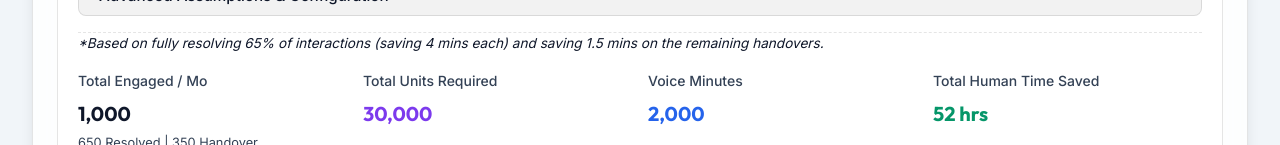
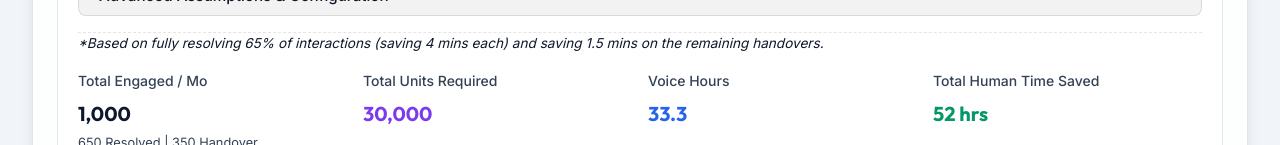
Before and after one commit to jredsell/roicalculator, a React (Vite) app: page / in a window 1280 px wide. Both pictures are taken after a click on the button "Add Use Case". Shown: the part 655-800 px from the top of the page. Built offline with nearby package versions, Linux system fonts and the light colour scheme.

Commit message:
updated hours

```diff
--- a/src/components/UseCaseManager.jsx
+++ b/src/components/UseCaseManager.jsx
@@ -404,9 +404,9 @@ export default function UseCaseManager({ useCases, setUseCases }) {
                     </>
                   ) : (
                     <>
-                      <div className="metric-label">Voice Minutes</div>
+                      <div className="metric-label">Voice Hours</div>
                       <div className="metric-value" style={{ fontSize: '1.25rem', color: 'var(--accent-secondary)' }}>
-                        {Math.round((uc.totalInteractions * (uc.engagementRate / 100)) * (uc.aiTalkTime || 0)).toLocaleString()}
+                        {((uc.totalInteractions * (uc.engagementRate / 100)) * (uc.aiTalkTime || 0) / 60).toFixed(1)}
                       </div>
                     </>
                   )}
```
